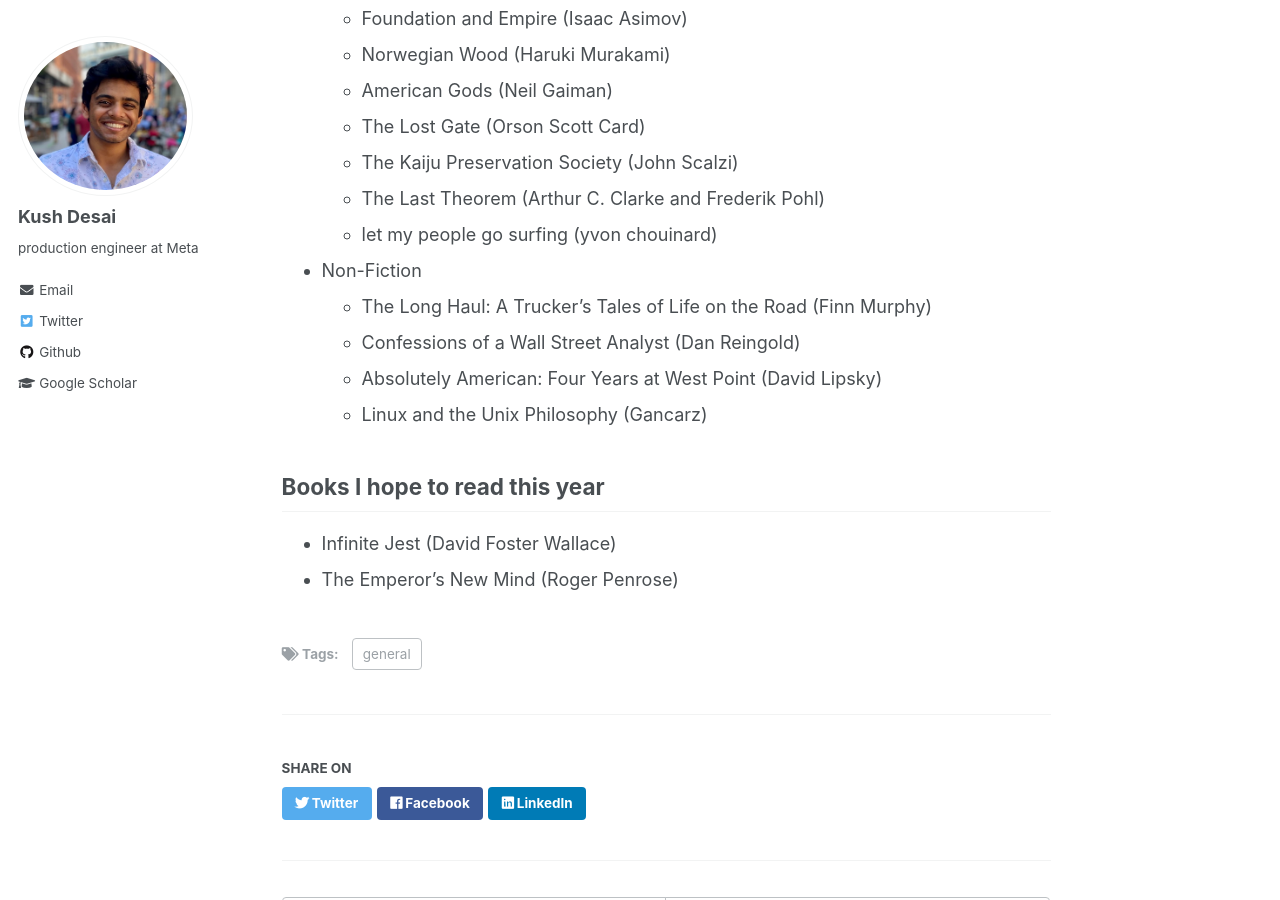
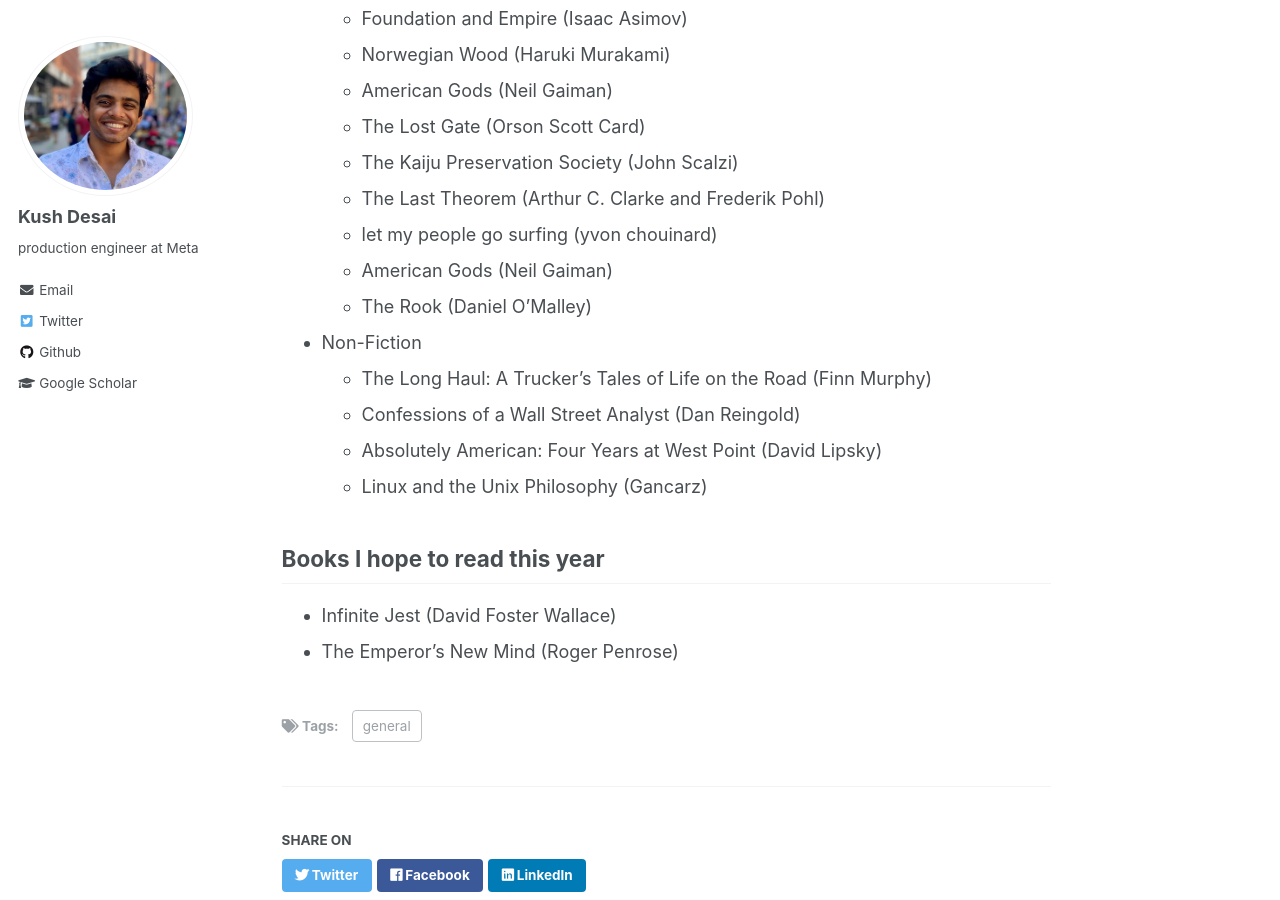
Before and after one commit to kdesai2018/kdesai2018.github.io, a Jekyll site: the page built from _posts/2023-01-01-book-2023.md, in a window 1280 px wide and 900 px high, scrolled down 510 px. Built offline with Jekyll 4.4.1, drawn with Linux system fonts in a browser that asks for light colours.

Commit message:
more books

```diff
--- a/_posts/2023-01-01-book-2023.md
+++ b/_posts/2023-01-01-book-2023.md
@@ -20,6 +20,9 @@ A 🏃🏽‍♂️ list
     - The Kaiju Preservation Society (John Scalzi)
     - The Last Theorem (Arthur C. Clarke and Frederik Pohl)
     - let my people go surfing (yvon chouinard)
+    - American Gods (Neil Gaiman)
+    - The Rook (Daniel O'Malley)
+
 - Non-Fiction
     - The Long Haul: A Trucker's Tales of Life on the Road (Finn Murphy)
     - Confessions of a Wall Street Analyst (Dan Reingold)
```
